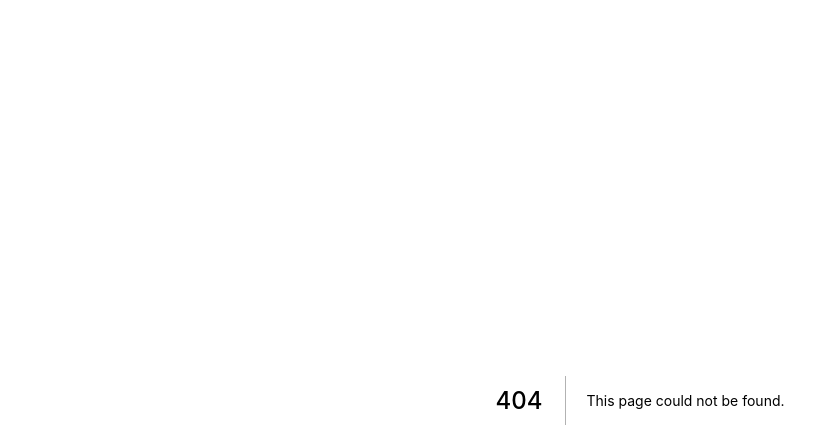
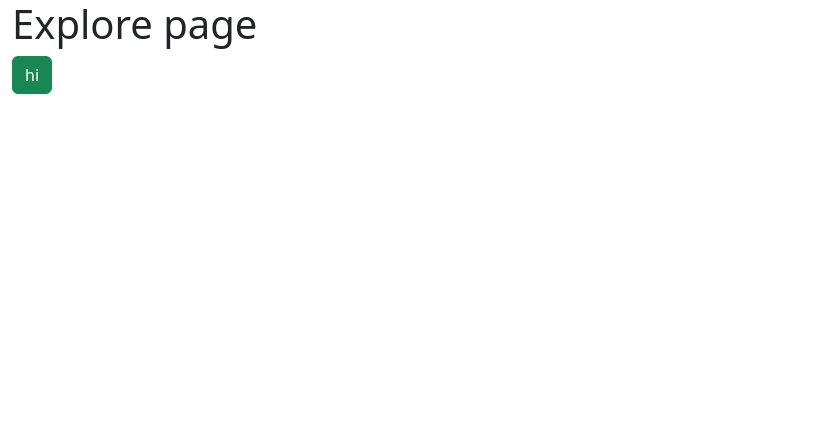
Before and after one commit to yuhengd3/OpenVideo, a Next.js app: page /explore in a window 1280 px wide. Before the commit this address had no page. Shown: the top 448 px of the page, without its empty margins (0-835 px from the left). Built offline with nearby package versions, Linux system fonts and the light colour scheme.

Commit message:
imported fontawesome

```diff
--- /dev/null
+++ b/pages/explore.tsx
@@ -0,0 +1,10 @@
+import styles from '../styles/explore.module.css'
+function ExplorePage() {
+    return (
+        <div className='container-fluid'>
+        <h1 className={"styles.test"}>Explore page</h1>
+            <button type="button" className={"btn btn-success styles.btn"} >hi</button>
+        </div>
+    )
+}
+export default ExplorePage
--- a/pages/index.tsx
+++ b/pages/index.tsx
@@ -11,13 +11,14 @@ const Home: NextPage = () => {
         <title>Create Next App</title>
         <meta name="description" content="Generated by create next app" />
         <link rel="icon" href="/favicon.ico" />
+        <script src="https://kit.fontawesome.com/de35c48656.js" crossOrigin="anonymous"></script>
       </Head>
 
       <main className={styles.main}>
         <h1 className={styles.title}>
           Welcome to <a href="https://nextjs.org">Next.js!</a>
         </h1>
-
+        <i className="fa-solid fa-0"></i>
         <p className={styles.description}>
           Get started by editing{' '}
           <code className={styles.code}>pages/index.tsx</code>
--- /dev/null
+++ b/styles/explore.module.css
@@ -0,0 +1,7 @@
+.btn {
+    background-color: 80DBCA;
+}
+
+.test {
+    color: red;
+}
```
